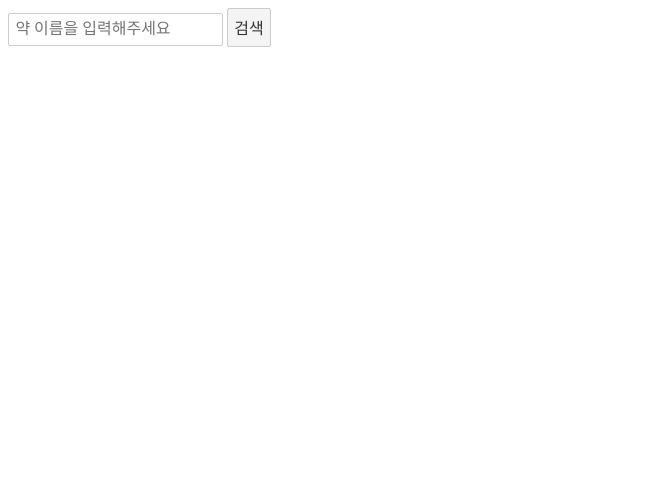
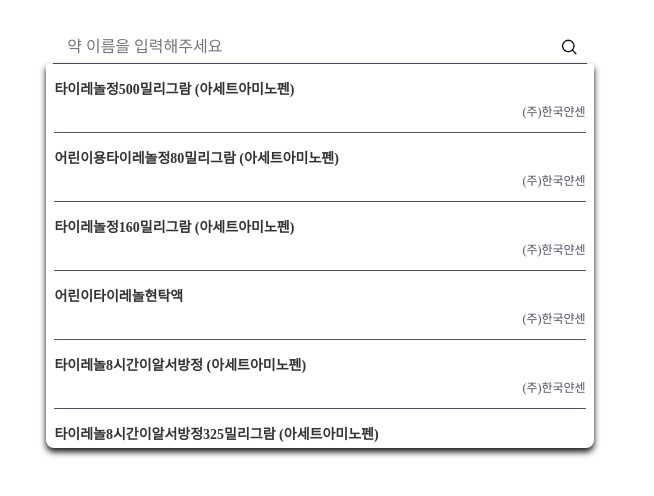
Before and after one commit to oouuyab/side_medimedi_client, a Svelte app: page / in a window 1280 px wide. Both pictures are taken after a click on the button "시작하기". Shown: the top 496 px of the page, without its empty margins (0-654 px from the left). Built offline with nearby package versions, Linux system fonts and the light colour scheme; a web font is replaced by a local one.

Commit message:
검색 기능 WIP

```diff
--- a/package.json
+++ b/package.json
@@ -13,9 +13,13 @@
     "rollup": "^2.3.4",
     "rollup-plugin-css-only": "^3.1.0",
     "rollup-plugin-livereload": "^2.0.0",
+    "rollup-plugin-scss": "^3.0.0",
     "rollup-plugin-svelte": "^7.0.0",
     "rollup-plugin-terser": "^7.0.0",
+    "sass": "^1.51.0",
+    "sass-loader": "^13.0.0",
     "svelte": "^3.0.0",
+    "svelte-preprocess": "^4.10.6",
     "svelte-spa-router": "^3.2.0"
   },
   "dependencies": {
--- a/public/global.css
+++ b/public/global.css
@@ -1,5 +1,6 @@
 html,
 body {
+  max-width: 640px;
   position: relative;
   width: 100%;
   height: 100%;
@@ -8,7 +9,6 @@
 body {
   color: #333;
   margin: 0;
-  padding: 8px;
   box-sizing: border-box;
   /* font-family: -apple-system, BlinkMacSystemFont, "Segoe UI", Roboto, Oxygen-Sans, Ubuntu, Cantarell, "Helvetica Neue", sans-serif;
 	 */
--- a/rollup.config.js
+++ b/rollup.config.js
@@ -45,12 +45,7 @@
       API_KEY: JSON.stringify(process.env.API_KEY),
       SERVER_HOST: JSON.stringify(process.env.SERVER_HOST),
     }),
-    svelte({
-      compilerOptions: {
-        // enable run-time checks when not in production
-        dev: !production,
-      },
-    }),
+    svelte(require('./svelte.config')),
     // we'll extract any component CSS out into
     // a separate file - better for performance
     css({ output: 'bundle.css' }),
--- a/src/App.svelte
+++ b/src/App.svelte
@@ -6,3 +6,9 @@
 <main>
 	<Router {routes} />
 </main>
+
+<style lang='scss'>
+	main {
+		height: 100vh;
+	}
+</style>
--- a/src/api/Api.js
+++ b/src/api/Api.js
@@ -1,7 +1,7 @@
 import axios from 'axios';
 
 export const search = async (keyword) =>
-  axios({
+  await axios({
     method: 'GET',
-    url: process.env.SERVER_HOST + `/api/medi/search?keyword=${keyword}`,
+    url: SERVER_HOST + `/medi/search?keyword=${keyword}`,
   });
--- a/src/pages/my/My.svelte
+++ b/src/pages/my/My.svelte
@@ -1,18 +1,180 @@
 <script>
   import * as API from '../../api/Api';
-  let name = '';
-  const onClickSearch = () => alert(name);
-  const onClickChange = (event) => console.log(event.target.value)
+
+  let keyword = '';
+  $: result = [
+    {
+        "drugNameA": "타이레놀정500밀리그람(아세트아미노펜)(수출명:TylenolExtraStrengthCaplets)",
+        "drugCompanyA": "(주)한국얀센",
+        "drugCodeA": "199303108"
+    },
+    {
+        "drugNameA": "어린이용타이레놀정80밀리그람(아세트아미노펜)",
+        "drugCompanyA": "(주)한국얀센",
+        "drugCodeA": "199303109"
+    },
+    {
+        "drugNameA": "타이레놀정160밀리그람(아세트아미노펜)",
+        "drugCompanyA": "(주)한국얀센",
+        "drugCodeA": "199402278"
+    },
+    {
+        "drugNameA": "어린이타이레놀현탁액",
+        "drugCompanyA": "(주)한국얀센",
+        "drugCodeA": "199603002"
+    },
+    {
+        "drugNameA": "타이레놀8시간이알서방정(아세트아미노펜)(수출명:Tylenol Arthritis Tablet,Tylenol8Hours,Tylenol8hour,Tylenol ER extended release Caplet,Tylenol8 Hour Extended Release Caplet)",
+        "drugCompanyA": "(주)한국얀센",
+        "drugCodeA": "199603003"
+    },
+    {
+        "drugNameA": "타이레놀8시간이알서방정325밀리그람(아세트아미노펜)",
+        "drugCompanyA": "(주)한국얀센",
+        "drugCodeA": "199903739"
+    },
+    {
+        "drugNameA": "우먼스타이레놀정",
+        "drugCompanyA": "(주)한국얀센",
+        "drugCodeA": "200202893"
+    },
+    {
+        "drugNameA": "타이레놀콜드-에스정(수출명:TylenolColdTablet,TylenolColdCaplet)",
+        "drugCompanyA": "(주)한국얀센",
+        "drugCodeA": "200302348"
+    },
+    {
+        "drugNameA": "어린이타이레놀산160밀리그램(아세트아미노펜)",
+        "drugCompanyA": "한국존슨앤드존슨판매(유)",
+        "drugCodeA": "202005623"
+    },
+    {
+        "drugNameA": "타이레놀정500밀리그람(아세트아미노펜)",
+        "drugCompanyA": "(주)한국얀센",
+        "drugCodeA": "202106092"
+    }
+];
+
+  const onClickSearch = async () => {
+    if (!keyword) {
+      return;
+    }
+
+    const res = await API.search(keyword);
+    result = res.data;
+  };
+
+  const onKeyPressSearch = async (event) => {
+    if (event.key !== 'Enter') {
+      return;
+    }
+
+    await onClickSearch();
+  }
+
+  const onClickChange = (event) => {
+    keyword = event.target.value;
+  }
 </script>
 
 <article>
-  <input bind:value={name} on:change={onClickChange} placeholder='약 이름을 입력해주세요'>
-  <button on:click={onClickSearch}>검색</button>
+  <div class='search-bar'>
+    <input on:keyup={onClickChange} on:keypress={onKeyPressSearch} placeholder='약 이름을 입력해주세요'>
+    <button on:click={onClickSearch} >
+      <img alt='search' src='/assets/icon/search.png' />
+    </button>
+  </div>
+  <!-- 추천 검색 리스트 -->
+  <ul class='search-result-list'>
+    {#each result as data}
+      <div class='search-result'>
+        <p class='name'>{
+          data.drugNameA
+            .replace(/\(수출명:.*$/, '')
+            .replace(/\(/, ' (')
+          }
+        </p>
+        <p class='company'>{data.drugCompanyA}</p>
+      </div>
+    {/each}
+  </ul>
+
 </article>
 
-<style>
+<style lang='scss'>
   article {
-    width: 80%;
-    height: 80px;
+    display: flex;
+    flex-direction: column;
+    align-items: center;
+    margin: 0 auto;
+    width: 90%;
+    height: calc(100vh - 32px);
+    .search-bar {
+      width: 90%;
+      padding: 0 8px;
+      margin: 32px auto 0;
+      display: flex;
+      flex-direction: row;
+      align-items: center;
+      justify-content: space-between;
+      border-bottom: 1px solid rgb(77, 83, 99);
+      input {
+        border: none;
+        margin-bottom: 0;
+        width: calc(90% - 20px)
+      }
+      input:focus {
+        outline: none;
+      }
+      button {
+        margin-bottom: 0;
+        background-color: rgba(0, 0, 0, 0);
+        padding: 0;
+        border: none;
+        width: 20px;
+        height: 20px;
+        img {
+          width: 100%;
+          height: 100%;
+        }
+      }
+    }
+    .search-result-list {
+      z-index: 65535;
+      width: 95%;
+      height: 50%;
+      overflow-y: scroll;
+      padding-left: 0;
+      margin-top: 0;
+      box-shadow: 0 4px 6px 0 #171717;
+      border-bottom-left-radius: 8px;
+      border-bottom-right-radius: 8px;
+      .search-result {
+        // width: 100%;
+        font-size: 14px;
+        margin: 0 8px;
+        margin-bottom: 4px;
+        border-bottom: 1px rgb(77, 83, 99) solid;
+        .name {
+          font-weight: bold;
+          margin-bottom: 4px;
+          word-break: keep-all;
+        }
+        .company {
+          font-size: 12px;
+          color:rgb(77, 83, 99);
+          margin-top: 0px;
+          text-align: right;
+        }
+      }
+    }
+    .search-result-list::-webkit-scrollbar {
+          display: none;
+    }
+    // Hide scrollbar for IE, Edge and Firefox
+    .search-result-list {
+      -ms-overflow-style: none;  // IE and Edge
+      scrollbar-width: none;  // Firefox
+    }
   }
 </style>
--- /dev/null
+++ b/svelte.config.js
@@ -0,0 +1,12 @@
+// svelte.config.js
+const sveltePreprocess = require('svelte-preprocess');
+
+const production = !process.env.ROLLUP_WATCH;
+
+module.exports = {
+  preprocess: sveltePreprocess({ sourceMap: !production }),
+  compilerOptions: {
+    // enable run-time checks when not in production
+    dev: !production,
+  },
+};
```
Also changed, not shown: public/assets/icon/search.png (added), 1 other file (tests, documents, lock files or other folders).
